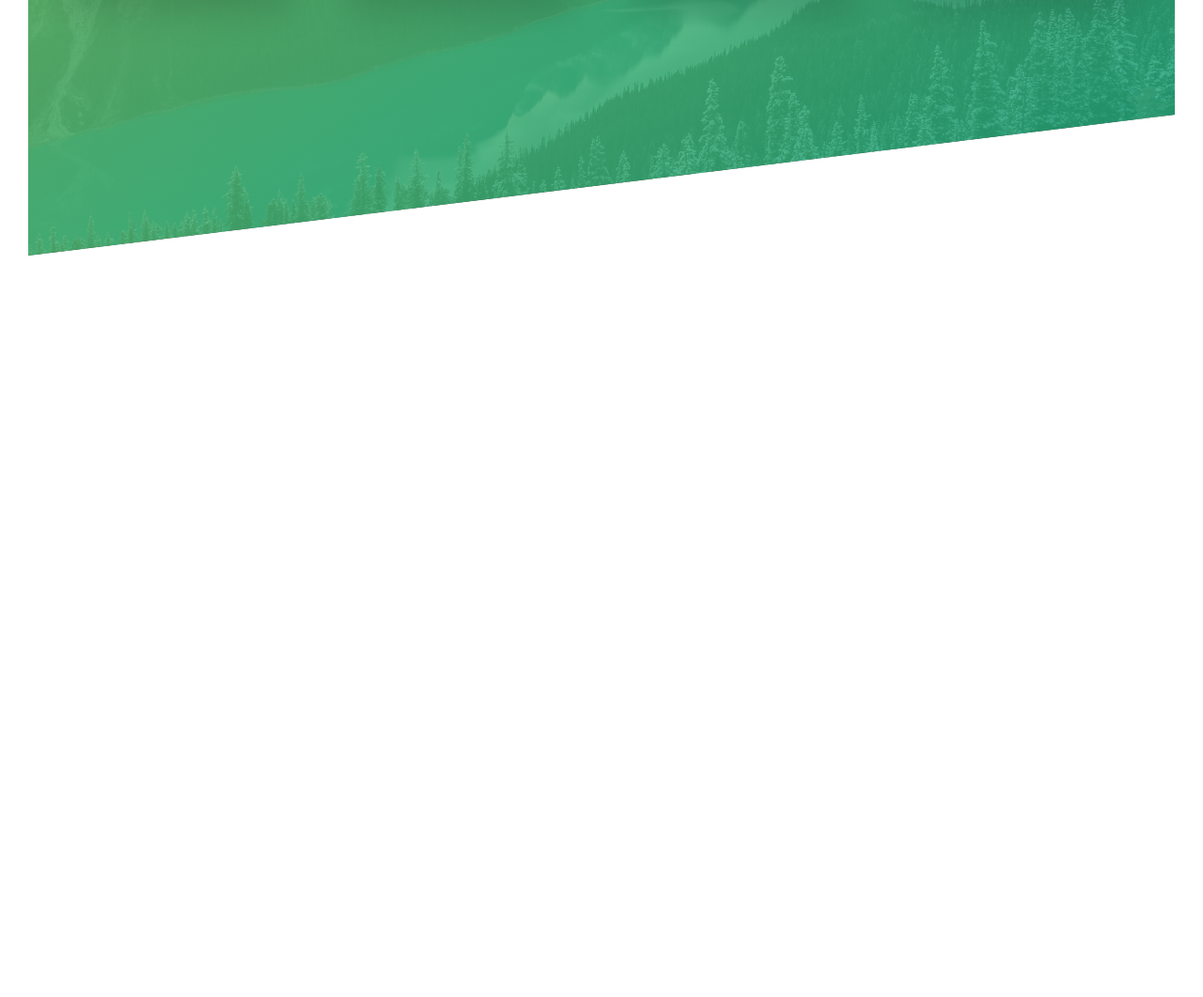
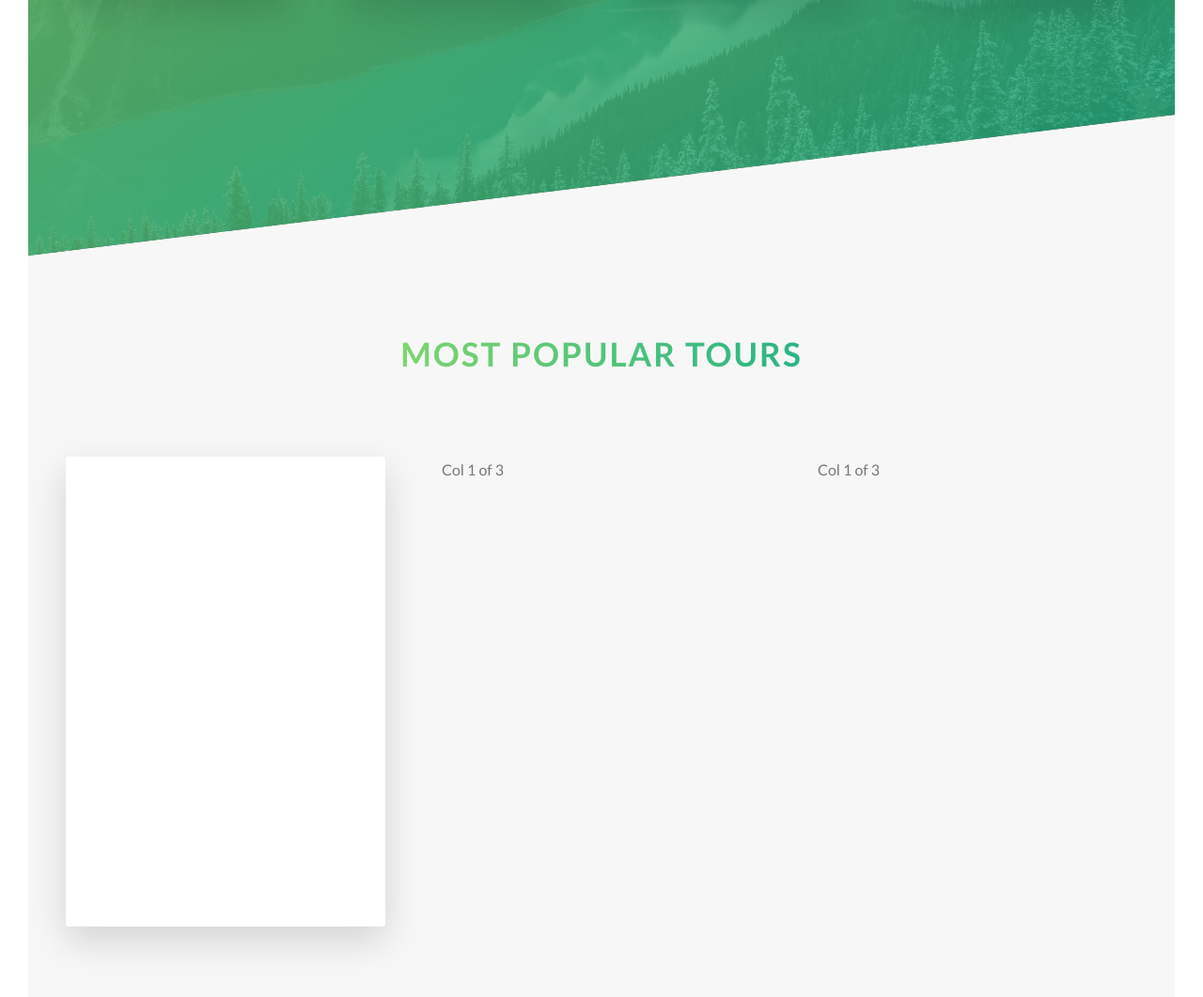
Before and after one commit to Mully7773/Natours, a website: page index.html in a window 1280 px wide. Shown: the part 1918-2979 px from the top of the page at 94% size. Before the commit the page ends 2190 px from the top, so only its background shows below. Drawn offline with Linux system fonts and the light colour scheme.

Commit message:
Add first part of card flip animation and layout for the tours sections

```diff
--- a/index.html
+++ b/index.html
@@ -130,6 +130,26 @@
           </div>
         </div>
       </section>
+
+      <section class="section-tours">
+        <div class="u-center-text u-margin-bottom-big">
+          <h2 class="heading-secondary">
+            Most popular tours
+          </h2>
+        </div>
+        <div class="row">
+          <div class="col-1-of-3">
+            <div class="card">
+              <div class="card__side card__side--front">Front
+              </div>
+              <div class="card__side card__side--back card__side--back-1">Back
+              </div>
+            </div>
+          </div>
+          <div class="col-1-of-3">Col 1 of 3</div>
+          <div class="col-1-of-3">Col 1 of 3</div>
+        </div>
+      </section>
     </main>
 
     <!--
--- a/sass/abstracts/_variables.scss
+++ b/sass/abstracts/_variables.scss
@@ -2,6 +2,12 @@
 $color-primary: #55c57a;
 $color-primary-light: #7ed56f;
 $color-primary-dark: #28b485;
+
+$color-secondary-light: #ffb900;
+$color-secondary-dark: #ff7730;
+
+$color-tertiary-light: #2998ff;
+$color-tertiary-dark: #5643fa;
 
 $color-grey-light-1: #f7f7f7;
 $color-grey-dark: #777;
--- /dev/null
+++ b/sass/components/_card.scss
@@ -0,0 +1,47 @@
+@use "../abstracts/variables";
+
+.card {
+  // Allows card to come toward user
+  perspective: 150rem;
+  -moz-perspective: 150rem;
+  position: relative;
+  height: 50rem;
+
+  &__side {
+    color: #fff;
+    height: 50rem;
+    transition: all 0.8s ease;
+    position: absolute;
+    top: 0;
+    left: 0;
+    width: 100%;
+    // Hides back part of an element
+    backface-visibility: hidden;
+    border-radius: 0.3rem;
+    box-shadow: 0 1.5rem 4rem rgba($color: variables.$color-black, $alpha: 0.15);
+
+    &--front {
+      background-color: variables.$color-white;
+    }
+
+    &--back {
+      transform: rotateY(180deg);
+
+      &-1 {
+        background-image: linear-gradient(
+          to right bottom,
+          variables.$color-secondary-light,
+          variables.$color-secondary-dark
+        );
+      }
+    }
+  }
+
+  //   transform just the card__side when hovered
+  &:hover &__side--front {
+    transform: rotateY(180deg);
+  }
+  &:hover &__side--back {
+    transform: rotateY(0deg);
+  }
+}
--- a/sass/main.scss
+++ b/sass/main.scss
@@ -12,6 +12,6 @@
 @use "components/button";
 @use "components/composition";
 @use "components/feature-box";
-
+@use "components/card";
 @use "layout/header";
 @use "layout/grid";
--- a/sass/pages/_home.scss
+++ b/sass/pages/_home.scss
@@ -25,3 +25,10 @@
     transform: skewY(7deg);
   }
 }
+
+.section-tours {
+  background-color: variables.$color-grey-light-1;
+  padding: 25rem 0 50rem 0;
+
+  margin-top: -10rem;
+}
```
Also changed, not shown: css/output.css, 1 other file.
